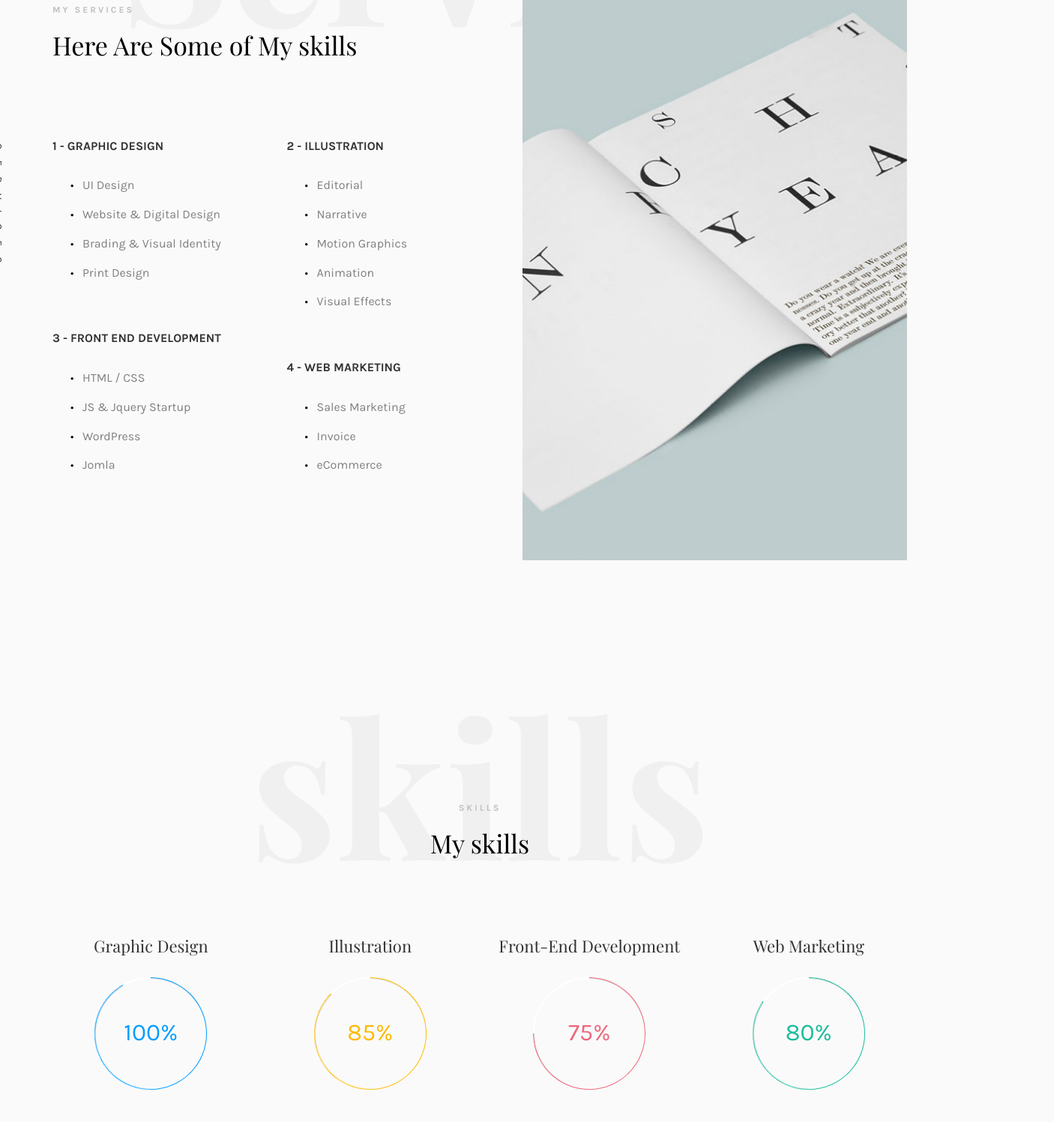
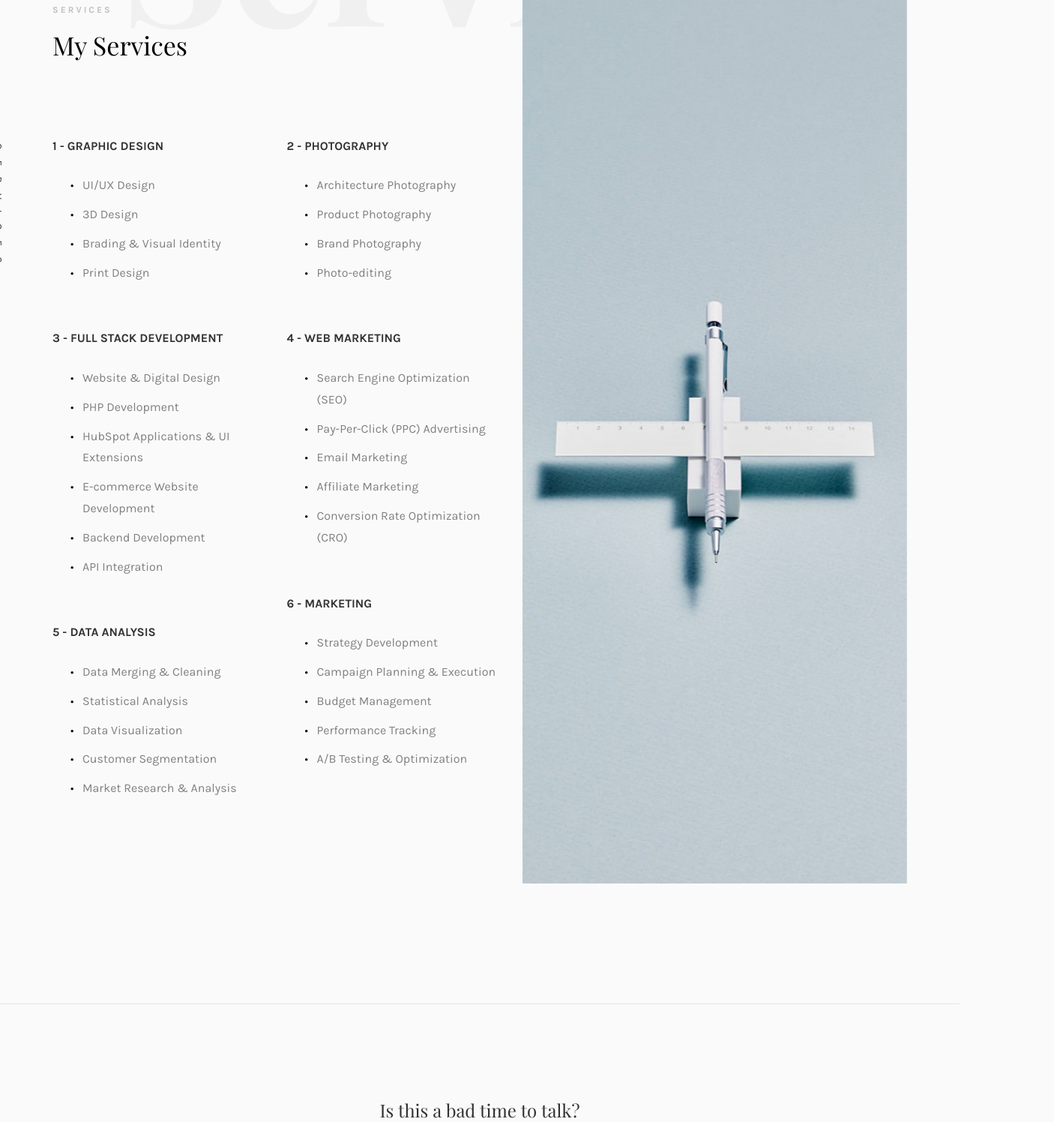
Before and after one commit to michalhq/michalhq.github.io, a plain HTML site: page services.html in a window 1280 px wide. Shown: the part 205-1701 px from the top of the page at 75% size, 1406 px wide, since content can reach past the window. Drawn offline with nearby package versions, Linux system fonts and the light colour scheme; a web font is replaced by a local one.

Commit message:
Update services section with new skills and descriptions

```diff
--- a/services.html
+++ b/services.html
@@ -109,8 +109,8 @@
                 <div class="one-third">
                   <div class="row">
                     <div class="col-md-12 col-md-offset-0 animate-box intro-heading">
-                      <span>My Services</span>
-                      <h2>Here Are Some of My skills</h2>
+                      <span>Services</span>
+                      <h2>My Services</h2>
                     </div>
                   </div>
                   <div class="row">
@@ -123,170 +123,68 @@
                       <div class="services animate-box">
                         <h3>1 - Graphic Design</h3>
                         <ul>
-                          <li>UI Design</li>
-                          <li>Website &amp; Digital Design</li>
+                          <li>UI/UX Design</li>
+                          <li>3D Design</li>
                           <li>Brading &amp; Visual Identity</li>
                           <li>Print Design</li>
                         </ul>
                       </div>
                       <div class="services animate-box">
-                        <h3>3 - Front End Development</h3>
+                        <h3>3 - Full Stack Development</h3>
                         <ul>
-                          <li>HTML / CSS</li>
-                          <li>JS &amp; Jquery Startup</li>
-                          <li>WordPress</li>
-                          <li>Jomla</li>
+                          <li>Website &amp; Digital Design</li>
+                          <li>PHP Development</li>
+                          <li>HubSpot Applications &amp; UI Extensions</li>
+                          <li>E-commerce Website Development</li>
+                          <li>Backend Development</li>
+                          <li>API Integration</li>
+                        </ul>
+                      </div>
+                      <div class="services animate-box">
+                        <h3>5 - Data Analysis</h3>
+                        <ul>
+                          <li>Data Merging & Cleaning</li>
+                          <li>Statistical Analysis</li>
+                          <li>Data Visualization</li>
+                          <li>Customer Segmentation</li>
+                          <li>Market Research & Analysis</li>
                         </ul>
                       </div>
                     </div>
                     <div class="col-md-6">
                       <div class="services animate-box">
-                        <h3>2 - Illustration</h3>
+                        <h3>2 - Photography</h3>
                         <ul>
-                          <li>Editorial</li>
-                          <li>Narrative</li>
-                          <li>Motion Graphics</li>
-                          <li>Animation</li>
-                          <li>Visual Effects</li>
+                          <li>Architecture Photography</li>
+                          <li>Product Photography</li>
+                          <li>Brand Photography</li>
+                          <li>Photo-editing</li>
                         </ul>
                       </div>
                       <div class="services animate-box">
                         <h3>4 - Web Marketing</h3>
                         <ul>
-                          <li>Sales Marketing</li>
-                          <li>Invoice</li>
-                          <li>eCommerce</li>
+                          <li>Search Engine Optimization (SEO)</li>
+                          <li>Pay-Per-Click (PPC) Advertising</li>
+                          <li>Email Marketing</li>
+                          <li>Affiliate Marketing</li>
+                          <li>Conversion Rate Optimization (CRO)</li>
+                        </ul>
+                      </div>
+                      <div class="services animate-box">
+                        <h3>6 - Marketing</h3>
+                        <ul>
+                          <li>Strategy Development</li>
+                          <li>Campaign Planning & Execution</li>
+                          <li>Budget Management</li>
+                          <li>Performance Tracking</li>
+                          <li>A/B Testing & Optimization</li>
                         </ul>
                       </div>
                     </div>
                   </div>
                 </div>
-                <div class="one-forth services-img" style="background-image: url(images/services-img.jpg)"></div>
-              </div>
-            </div>
-          </div>
-        </div>
-      </div>
-
-      <div id="colorlib-progress">
-        <div class="container">
-          <div class="row text-center">
-            <h2 class="bold">skills</h2>
-          </div>
-          <div class="row">
-            <div class="col-md-12 col-md-offset-0 text-center animate-box intro-heading">
-              <span>skills</span>
-              <h2>My skills</h2>
-            </div>
-          </div>
-          <div class="row">
-            <div class="col-md-3 col-sm-6 text-center">
-              <h2 class="progress-head">Graphic Design</h2>
-              <div class="progress blue">
-                <span class="progress-left">
-                  <span class="progress-bar"></span>
-                </span>
-                <span class="progress-right">
-                  <span class="progress-bar"></span>
-                </span>
-                <div class="progress-value">100%</div>
-              </div>
-            </div>
-
-            <div class="col-md-3 col-sm-6 text-center">
-              <h2 class="progress-head">Illustration</h2>
-              <div class="progress yellow">
-                <span class="progress-left">
-                  <span class="progress-bar"></span>
-                </span>
-                <span class="progress-right">
-                  <span class="progress-bar"></span>
-                </span>
-                <div class="progress-value">85%</div>
-              </div>
-            </div>
-
-            <div class="col-md-3 col-sm-6 text-center">
-              <h2 class="progress-head">Front-End Development</h2>
-              <div class="progress pink">
-                <span class="progress-left">
-                  <span class="progress-bar"></span>
-                </span>
-                <span class="progress-right">
-                  <span class="progress-bar"></span>
-                </span>
-                <div class="progress-value">75%</div>
-              </div>
-            </div>
-
-            <div class="col-md-3 col-sm-6 text-center">
-              <h2 class="progress-head">Web Marketing</h2>
-              <div class="progress green">
-                <span class="progress-left">
-                  <span class="progress-bar"></span>
-                </span>
-                <span class="progress-right">
-                  <span class="progress-bar"></span>
-                </span>
-                <div class="progress-value">80%</div>
-              </div>
-            </div>
-          </div>
-        </div>
-      </div>
-
-      <div id="colorlib-testimony">
-        <div class="container">
-          <div class="row text-center">
-            <h2 class="bold">Testimonies</h2>
-          </div>
-          <div class="row">
-            <div class="col-md-12 col-md-offset-0 text-center animate-box intro-heading">
-              <span>Testimonies</span>
-              <h2>Clients Says</h2>
-            </div>
-          </div>
-          <div class="row">
-            <div class="col-md-12">
-              <div class="rotate">
-                <h2 class="heading">Says</h2>
-              </div>
-            </div>
-          </div>
-          <div class="row animate-box">
-            <div class="owl-carousel">
-              <div class="item">
-                <div class="col-md-12 text-center">
-                  <div class="testimony">
-                    <blockquote>
-                      <p>"A small river named Duden flows by their place and supplies it with the necessary regelialia.</p>
-                      <span>" &mdash; George Brooks</span>
-                    </blockquote>
-                  </div>
-                </div>
-              </div>
-              <div class="item">
-                <div class="col-md-12 text-center">
-                  <div class="testimony">
-                    <blockquote>
-                      <p>
-                        "Even the all-powerful Pointing has no control about the blind texts it is an almost unorthographic life One day however a small line of
-                        blind text by the name of Lorem Ipsum decided to leave for the far World of Grammar.
-                      </p>
-                      <span>" &mdash; Daniel Foster</span>
-                    </blockquote>
-                  </div>
-                </div>
-              </div>
-              <div class="item">
-                <div class="col-md-12 text-center">
-                  <div class="testimony">
-                    <blockquote>
-                      <p>"When she reached the first hills of the Italic Mountains, she had a last view back on the skyline of her hometown Bookmarksgrove</p>
-                      <span>" &mdash; Liam Jenkins</span>
-                    </blockquote>
-                  </div>
-                </div>
+                <div class="one-forth services-img" style="background-image: url(images/img-4.jpg)"></div>
               </div>
             </div>
           </div>
```
